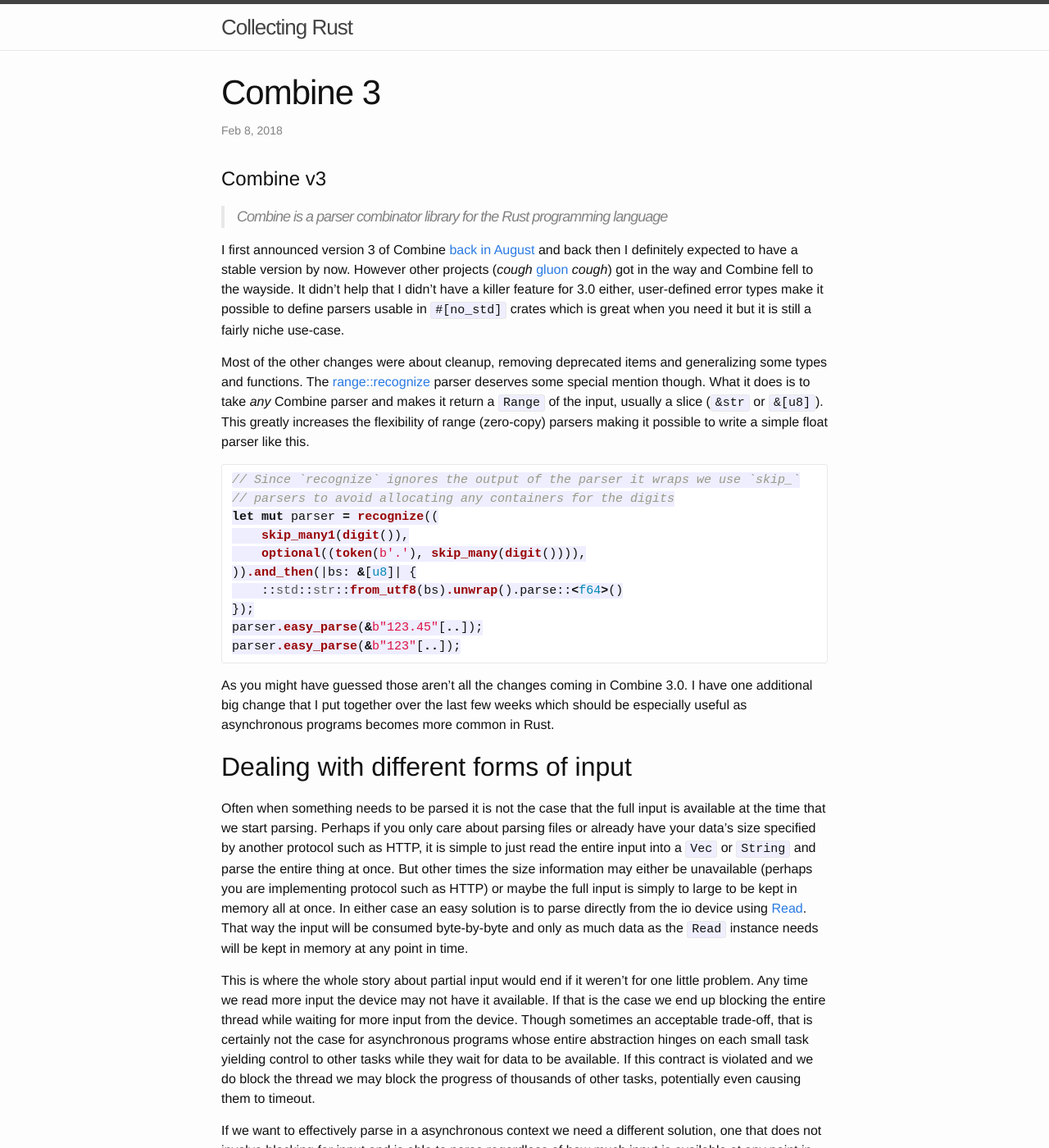
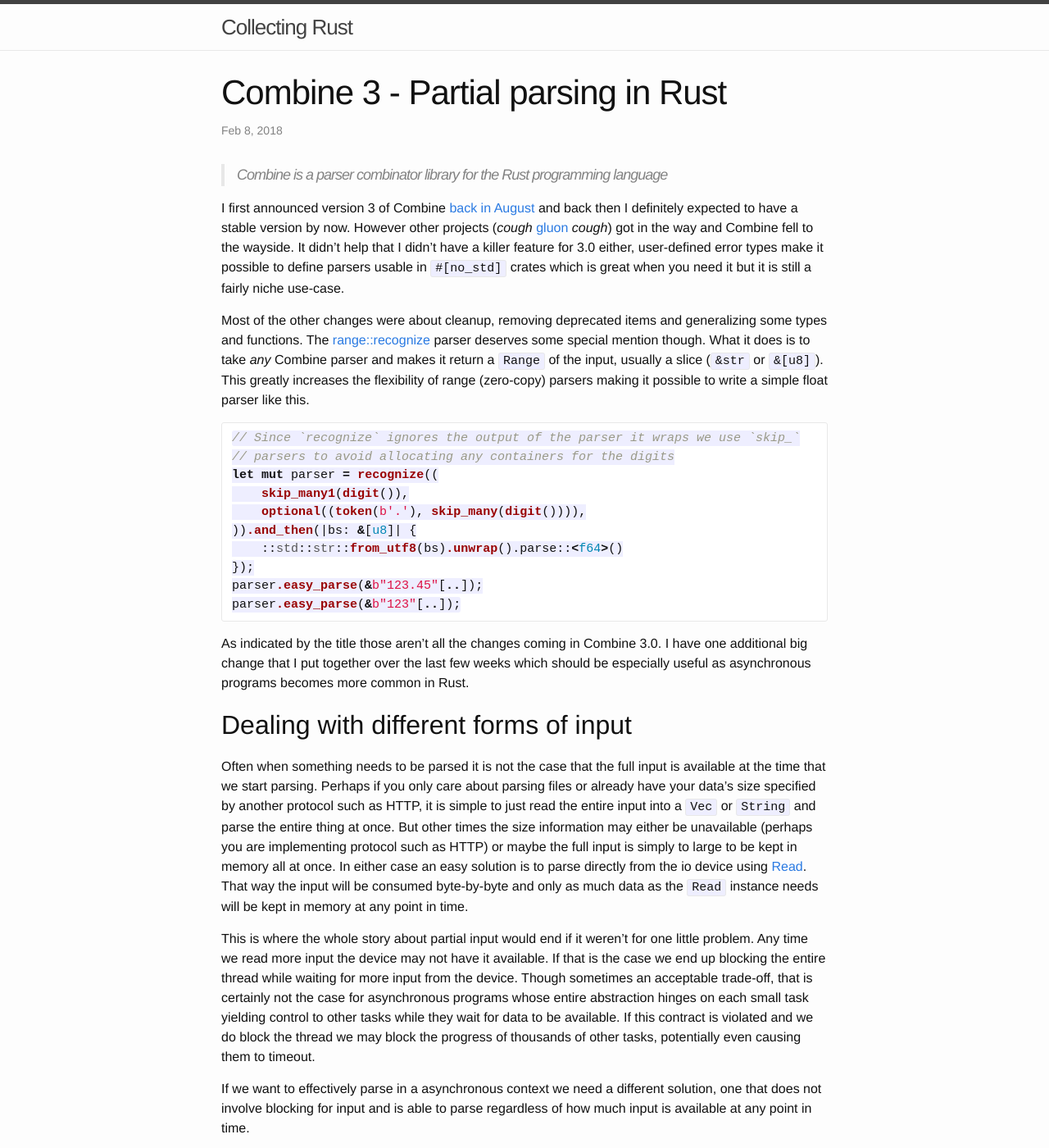
Before and after one commit to Marwes/Marwes.github.io, a Jekyll site: the page built from _posts/2018-02-8-combine-3.markdown, in a window 1280 px wide and 1400 px high. Shown: the whole window at 82% size. Built offline with Jekyll 4.4.1, drawn with Linux system fonts in a browser that asks for light colours; our own code applies the rules of GitHub Pages for plain Markdown files.

Commit message:
Update 2018-02-8-combine-3.markdown

````diff
--- a/_posts/2018-02-8-combine-3.markdown
+++ b/_posts/2018-02-8-combine-3.markdown
@@ -1,4 +1,7 @@
-# Combine v3
+---
+layout: post
+title:  "Combine 3 - Partial parsing in Rust"
+---
 
 > Combine is a parser combinator library for the Rust programming language
 
@@ -21,7 +24,7 @@ parser.easy_parse(&b"123.45"[..]);
 parser.easy_parse(&b"123"[..]);
 ```
 
-As you might have guessed those aren't all the changes coming in Combine 3.0. I have one additional big change that I put together over the last few weeks which should be especially useful as asynchronous programs becomes more common in Rust.
+As indicated by the title those aren't all the changes coming in Combine 3.0. I have one additional big change that I put together over the last few weeks which should be especially useful as asynchronous programs becomes more common in Rust.
 
 [gluon]:https://github.com/gluon-lang/gluon
 [combine 3.0.0-alpha.1]:https://www.reddit.com/r/rust/comments/6s792a/combine_250_and_300alpha1/
````
